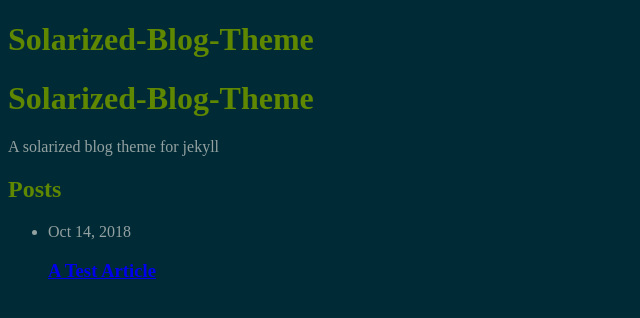
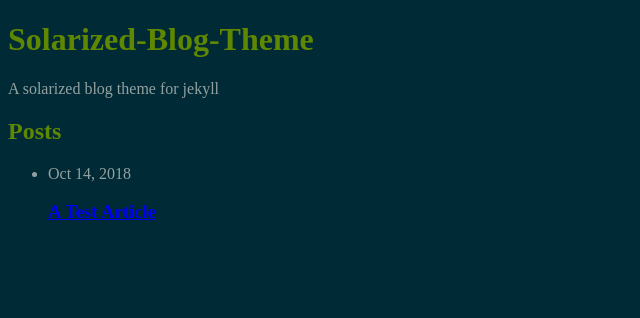
Before and after one commit to sohnryang/solarized-blog-theme, a Jekyll site: the page built from index.md, in a window 1280 px wide. Shown: the top 318 px of the page, without its empty margins (0-640 px from the left). Built offline with Jekyll 4.4.1, drawn with Linux system fonts in a browser that asks for light colours; a style sheet for code colours, icons or effects is not loaded; our own code applies the rules of GitHub Pages for plain Markdown files; part of the change alters nothing that is shown.

Commit message:
deleted h1 and added title metadata

```diff
--- a/index.md
+++ b/index.md
@@ -1,7 +1,6 @@
 ---
 layout: home
+title: Solarized-Blog-Theme
 ---
 
-# Solarized-Blog-Theme
-
 A solarized blog theme for jekyll
```
